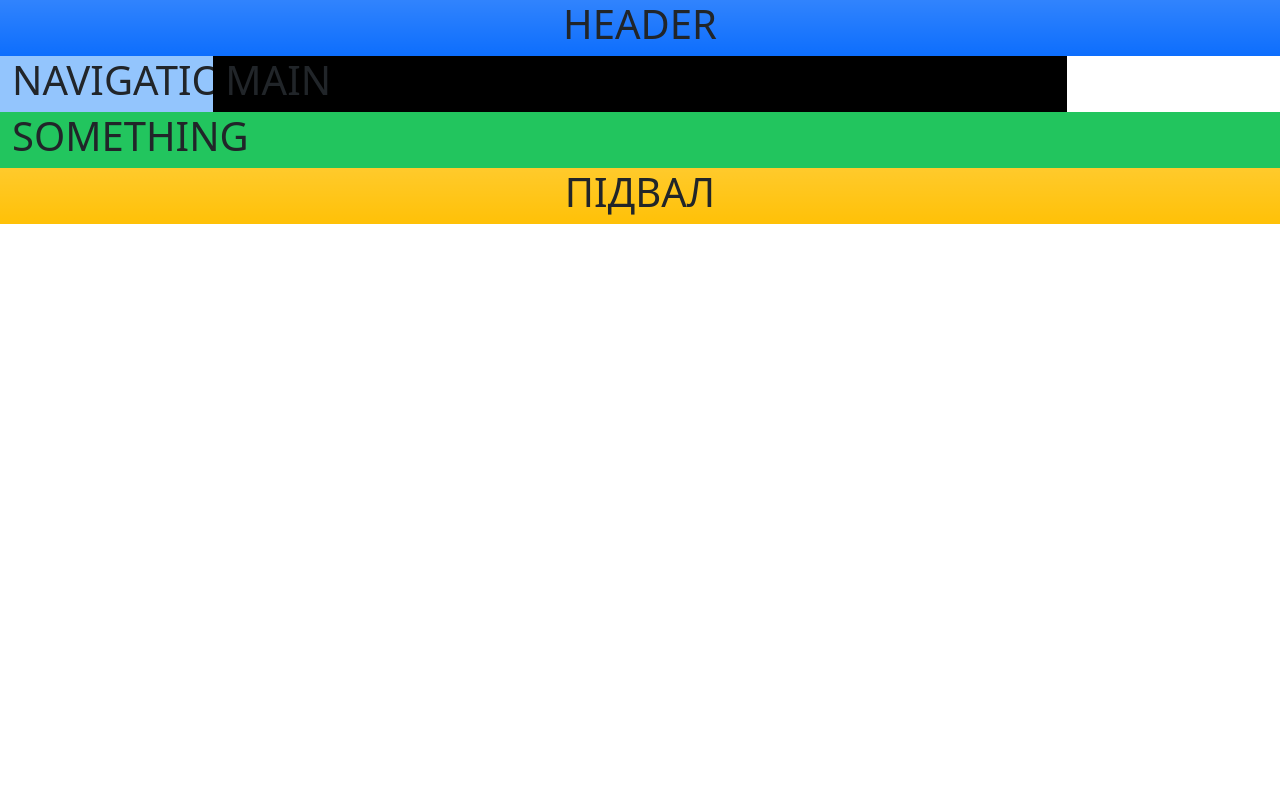
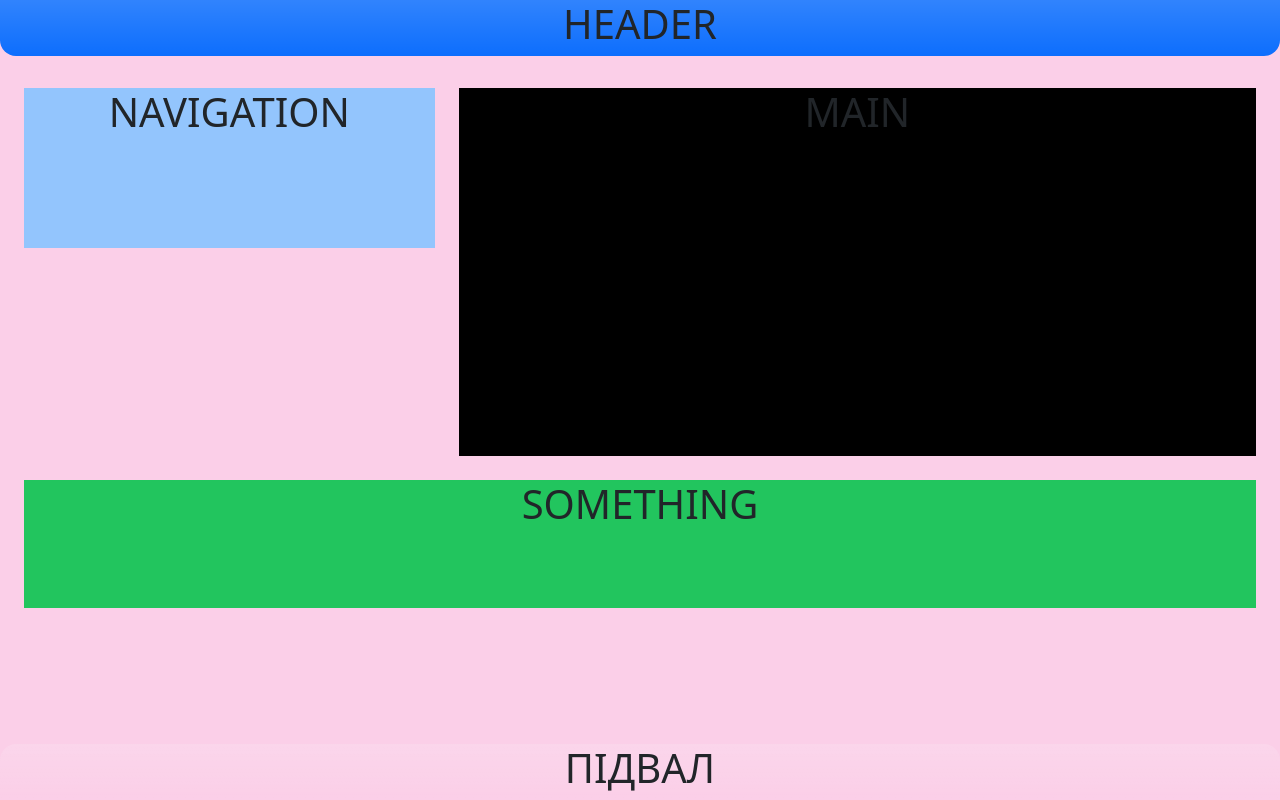
Before and after one commit to VladGrushevoi/learning-typescript, a React (Vite) app in the folder e-journal/: page / in a window 1280 px wide. Built offline with nearby package versions, Linux system fonts and the light colour scheme.

Commit message:
base position component

```diff
--- a/e-journal/src/App.tsx
+++ b/e-journal/src/App.tsx
@@ -5,22 +5,22 @@ function App() {
 
   return (
     <>
-      <Container className='h-full' fluid>
-        <Row className="bg-gradient bg-primary text-center h-1/5">
-          <h1 >HEADER</h1>
+      <Container className='h-full bg-pink-200 min-h-screen' fluid>
+        <Row className="bg-gradient bg-primary text-center h-1/5  rounded-b-2xl">
+          <h1>HEADER</h1>
         </Row>
-        <Row className='h-3/5'>
-          <Col xs={2} md={2} className='bg-blue-300'>
+        <Row className=' px-6 py-8 text-center gap-4'>
+          <Col md={3} sm={4} xl={4} xxl={2} className='bg-blue-300 h-[20vh]'>
             <h1>NAVIGATION</h1>
           </Col>
-          <Col xs={6} md={8} className='bg-black'>
-            <h1 >MAIN</h1>
+          <Col  className='bg-black'>
+            <h1 className='h-[45vh]'> MAIN</h1>
           </Col>
-          <Col className='bg-green-500'>
-          <h1 >SOMETHING</h1>
+          <Col lg={12} className='bg-green-500'>
+          <h1 className='h-[15vh]' >SOMETHING</h1>
           </Col>
         </Row>
-        <Row className='bg-gradient bg-warning text-center'>
+        <Row className='bg-gradient text-center fixed bottom-0 w-full rounded-t-2xl'>
           <h1 >ПІДВАЛ</h1>
         </Row>
       </Container>
```
